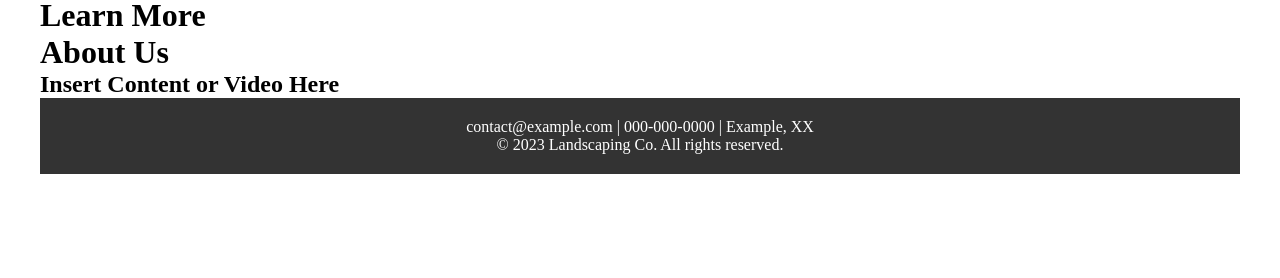
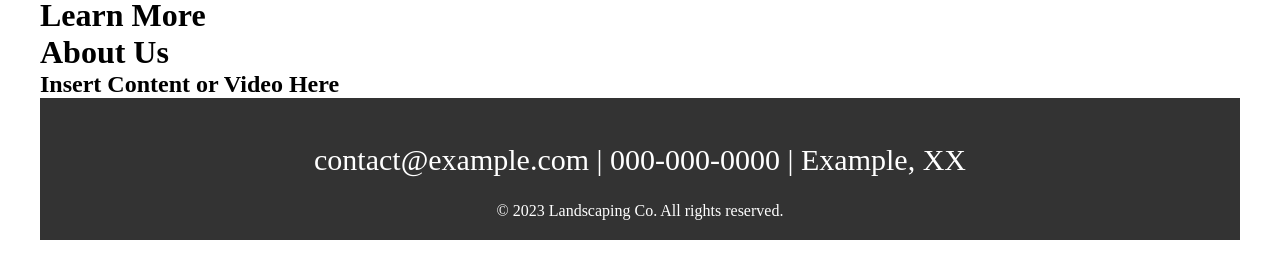
Before and after one commit to hokocodes/Landscaping-Co-Del, a plain HTML site: page index.html in a window 1280 px wide. Shown: the part 438-716 px from the top of the page. Drawn offline with Linux system fonts and the light colour scheme.

Commit message:
Update styles.css

```diff
--- a/styles.css
+++ b/styles.css
@@ -137,3 +137,8 @@
   from {opacity: .4}
   to {opacity: 1}
 }
+
+.contact {
+    font-size: 30px;
+    padding: 25px;
+}
```
